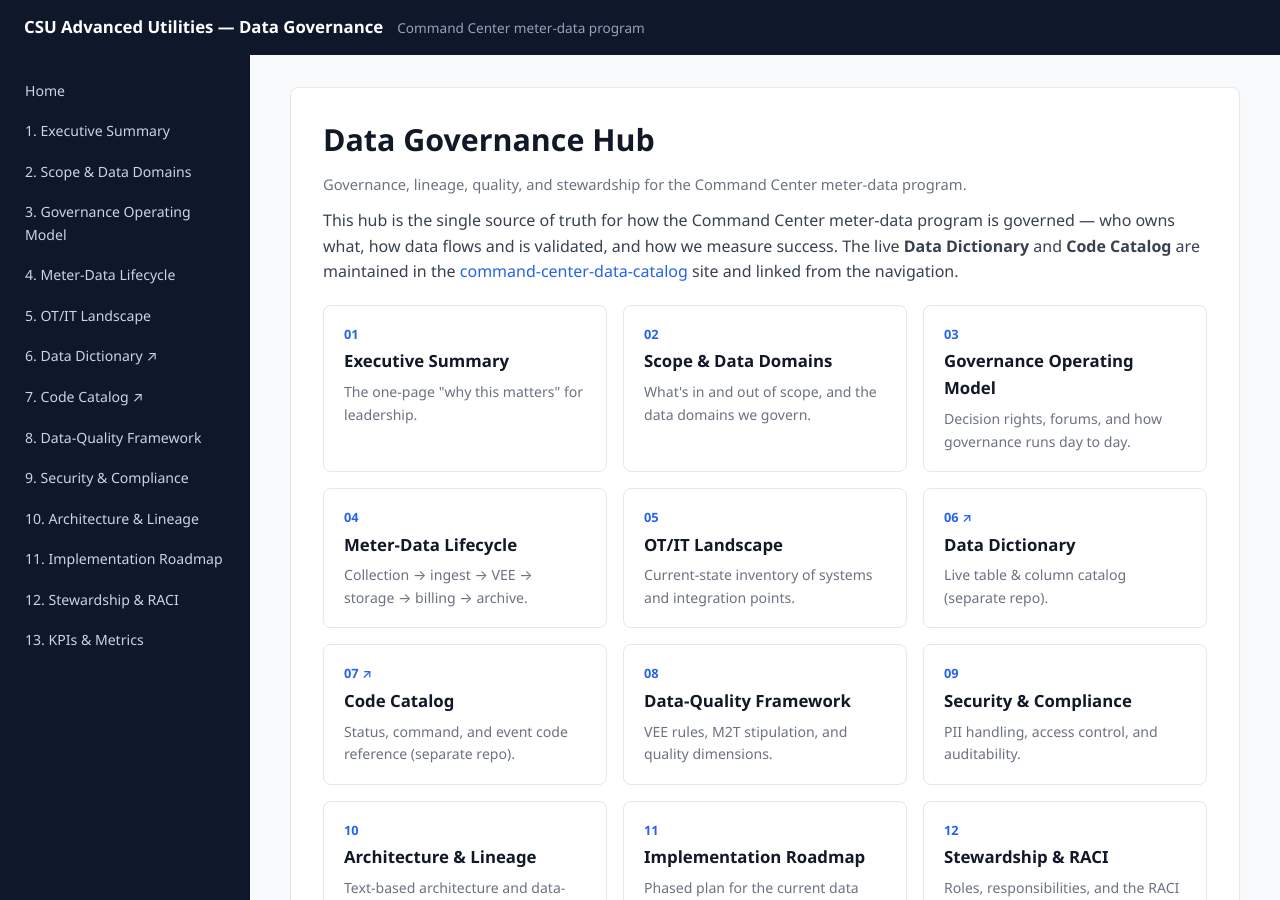
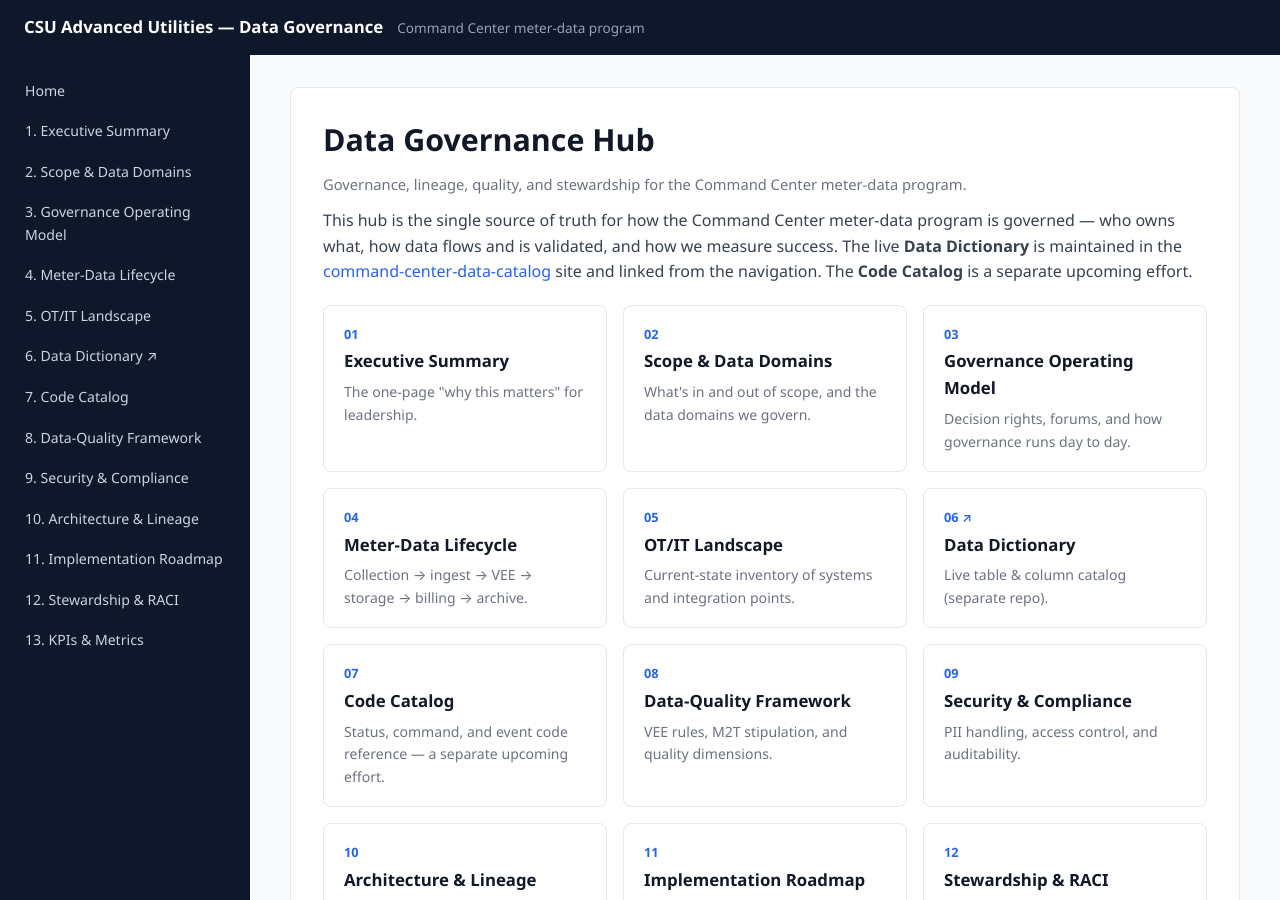
Before and after one commit to csu-advanced-utilities-tech/data-governance, a Jekyll site: the page built from docs/index.md, in a window 1280 px wide and 900 px high. Built offline with Jekyll 4.4.1, drawn with Linux system fonts in a browser that asks for light colours.

Commit message:
Make Code Catalog a separate effort (placeholder), keep Data Dictionary linking to catalog
Co-Authored-By: Claude Opus 4.8 (1M context) <noreply@anthropic.com>

```diff
--- a/docs/_data/nav.yml
+++ b/docs/_data/nav.yml
@@ -24,9 +24,8 @@
   url: https://csu-advanced-utilities-tech.github.io/command-center-data-catalog/index.html
   external: true
 
-- title: 7. Code Catalog ↗
-  url: https://csu-advanced-utilities-tech.github.io/command-center-data-catalog/index.html
-  external: true
+- title: 7. Code Catalog
+  url: /07-code-catalog.html
 
 - title: 8. Data-Quality Framework
   url: /08-data-quality-framework.html
--- a/docs/index.md
+++ b/docs/index.md
@@ -6,8 +6,8 @@ subtitle: Governance, lineage, quality, and stewardship for the Command Center m
 
 This hub is the single source of truth for how the Command Center meter-data program is
 governed — who owns what, how data flows and is validated, and how we measure success.
-The live **Data Dictionary** and **Code Catalog** are maintained in the
-[command-center-data-catalog]({{ "https://csu-advanced-utilities-tech.github.io/command-center-data-catalog/index.html" }}) site and linked from the navigation.
+The live **Data Dictionary** is maintained in the
+[command-center-data-catalog]({{ "https://csu-advanced-utilities-tech.github.io/command-center-data-catalog/index.html" }}) site and linked from the navigation. The **Code Catalog** is a separate upcoming effort.
 
 <div class="cards">
 
@@ -41,9 +41,9 @@ The live **Data Dictionary** and **Code Catalog** are maintained in the
     <p>Live table &amp; column catalog (separate repo).</p>
   </a>
 
-  <a class="card" href="https://csu-advanced-utilities-tech.github.io/command-center-data-catalog/index.html" target="_blank" rel="noopener">
-    <div class="card-num">07 ↗</div><h3>Code Catalog</h3>
-    <p>Status, command, and event code reference (separate repo).</p>
+  <a class="card" href="{{ '/07-code-catalog.html' | relative_url }}">
+    <div class="card-num">07</div><h3>Code Catalog</h3>
+    <p>Status, command, and event code reference — a separate upcoming effort.</p>
   </a>
 
   <a class="card" href="{{ '/08-data-quality-framework.html' | relative_url }}">
```
Also changed, not shown: docs/07-code-catalog.md (added, +29 -0 lines).
